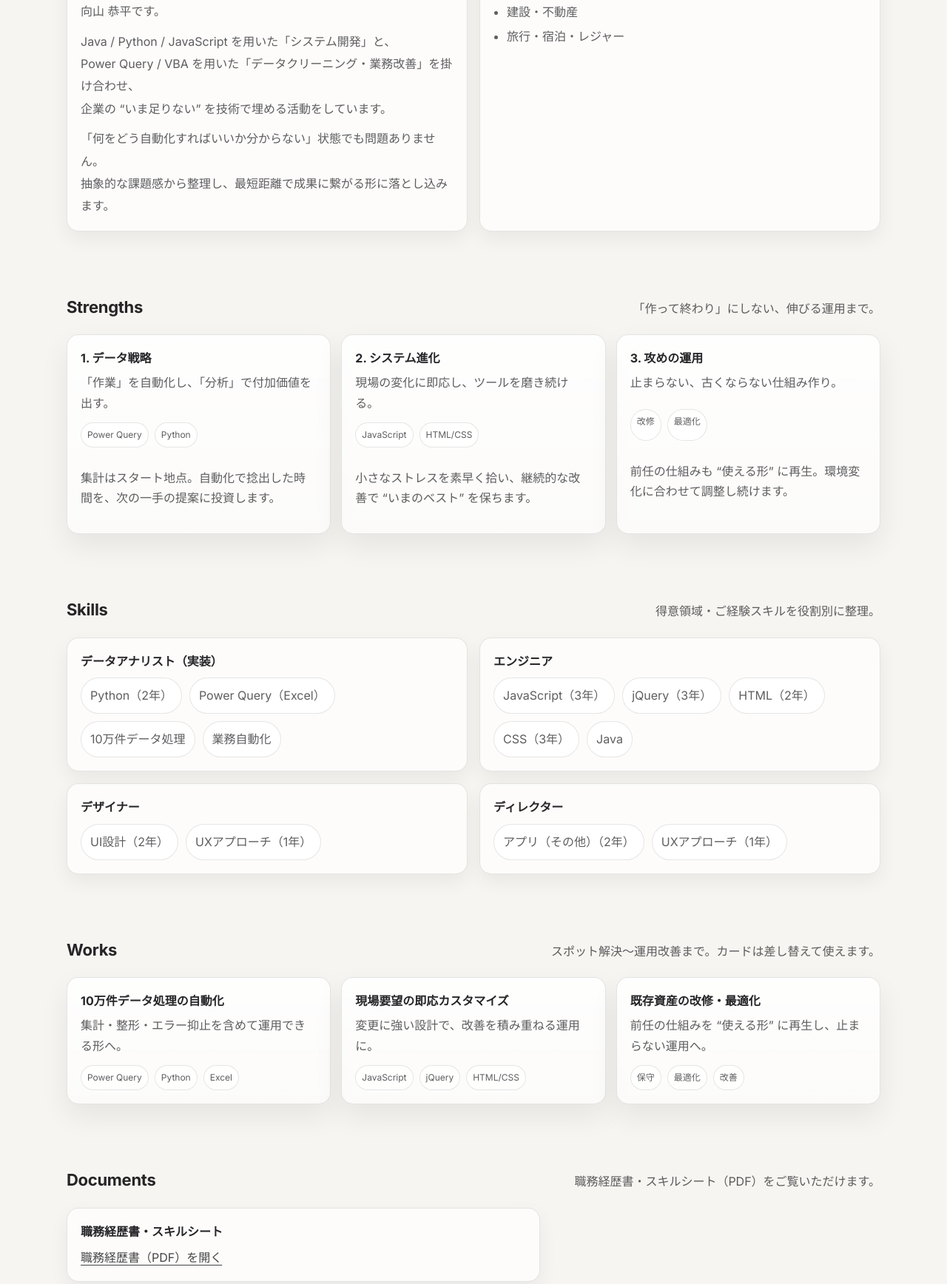
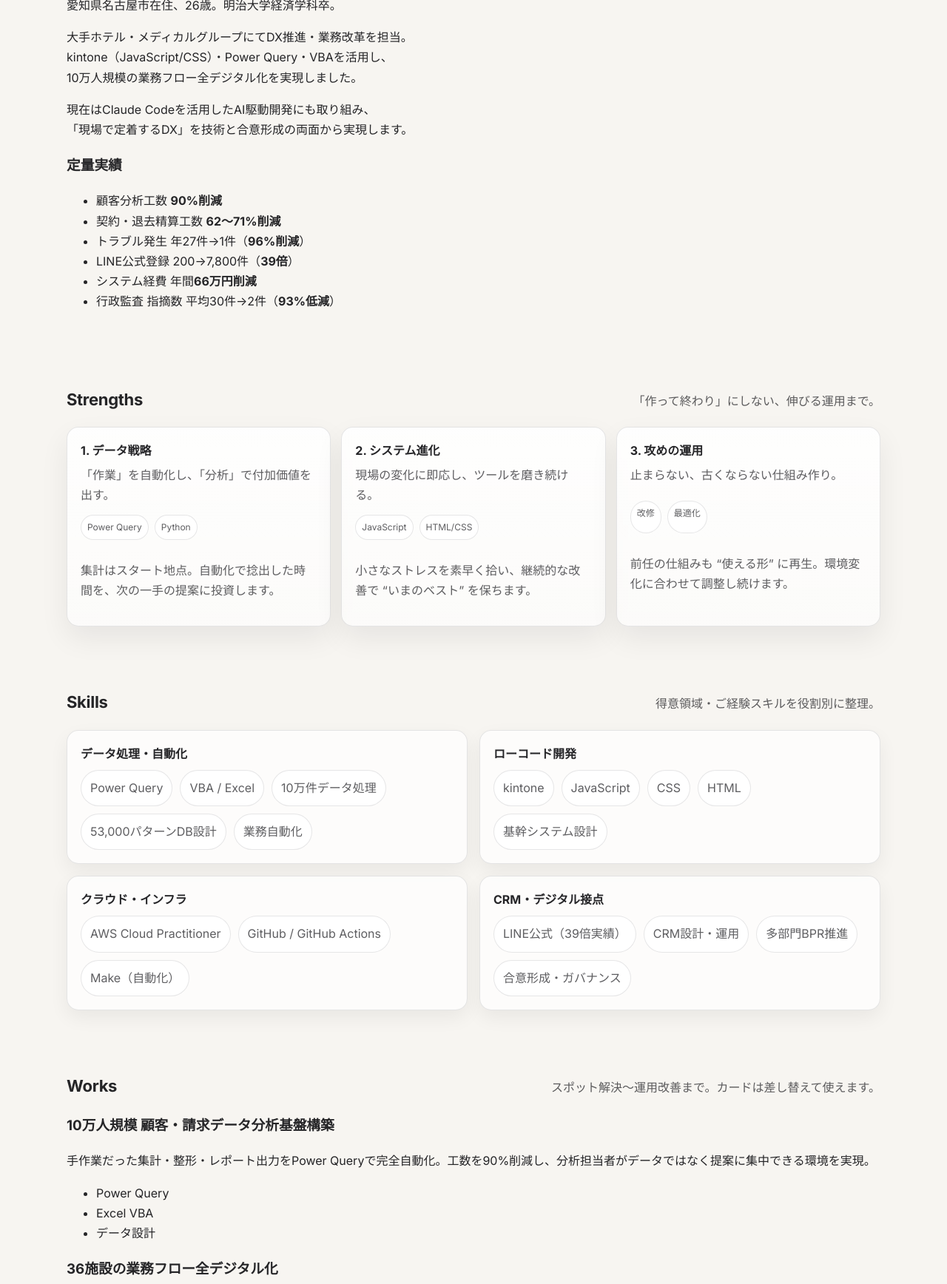
Before and after one commit to kyoheimukaiyamawork-eng/kyohei-mukaiyama2026, a plain HTML site: page docs/index.html in a window 1280 px wide. Shown: the part 929-2665 px from the top of the page at 74% size. Drawn offline with Linux system fonts and the light colour scheme.

Commit message:
portfolio: 実績・スキルを最新データで全更新（2026-04-25）

```diff
--- a/docs/index.html
+++ b/docs/index.html
@@ -74,8 +74,8 @@
               <span class="accent">向山 恭平</span>の自己紹介ポートフォリオです。
             </h1>
             <p class="hero-lead">
-              Power Query（Excel） / JavaScript / Python を駆使し、10万件規模のデータ処理や業務自動化をスポットで解決します。
-              開発スキルと現場の業務改善を掛け合わせ、「いま人手が足りない」「まず自動化したい」を技術で埋めます。
+              Power Query / kintone(JavaScript) / Claude Code を活用し、10万件規模のデータ処理・業務フロー全デジタル化・AI駆動開発を実現。
+              工数90%削減・トラブル96%削減・LINE登録39倍など、すべての改革を数字で語れます。
             </p>
 
             <div class="hero-actions">
@@ -111,15 +111,15 @@
             <dl class="quick-facts">
               <div>
                 <dt>得意</dt>
-                <dd>Power Query / Python / JavaScript</dd>
+                <dd>DX推進 / データ自動化 / kintone</dd>
               </div>
               <div>
-                <dt>対応</dt>
-                <dd>単発・スポット / 改修・運用</dd>
+                <dt>実績</dt>
+                <dd>工数90%削減 / LINE登録39倍</dd>
               </div>
               <div>
-                <dt>目標</dt>
-                <dd>現場が止まらない仕組み作り</dd>
+                <dt>AI活用</dt>
+                <dd>Claude Code・AI駆動開発</dd>
               </div>
             </dl>
 
@@ -144,29 +144,32 @@
             <p>自己紹介と、現場で価値を出す考え方。</p>
           </div>
 
-          <div class="grid two">
-            <div class="panel">
+          <div class=”grid two”>
+            <div class=”panel”>
               <h3>プロフィール</h3>
-              <p class="prose-profile">
-                はじめまして、閲覧いただきありがとうございます。<br />
-                向山 恭平です。
+              <p class=”prose-profile”>
+                はじめまして、向山 恭平です。<br />
+                愛知県名古屋市在住、26歳。明治大学経済学科卒。
               </p>
-              <p class="prose-profile">
-                Java / Python / JavaScript を用いた「システム開発」と、<br />
-                Power Query / VBA を用いた「データクリーニング・業務改善」を掛け合わせ、<br />
-                企業の “いま足りない” を技術で埋める活動をしています。
+              <p class=”prose-profile”>
+                大手ホテル・メディカルグループにてDX推進・業務改革を担当。<br />
+                kintone（JavaScript/CSS）・Power Query・VBAを活用し、<br />
+                10万人規模の業務フロー全デジタル化を実現しました。
               </p>
-              <p class="prose-profile">
-                「何をどう自動化すればいいか分からない」状態でも問題ありません。<br />
-                抽象的な課題感から整理し、最短距離で成果に繋がる形に落とし込みます。
+              <p class=”prose-profile”>
+                現在はClaude Codeを活用したAI駆動開発にも取り組み、<br />
+                「現場で定着するDX」を技術と合意形成の両面から実現します。
               </p>
             </div>
-            <div class="panel">
-              <h3>過去の経験業界</h3>
-              <ul class="list">
-                <li>医療関連</li>
-                <li>建設・不動産</li>
-                <li>旅行・宿泊・レジャー</li>
+            <div class=”panel”>
+              <h3>定量実績</h3>
+              <ul class=”list”>
+                <li>顧客分析工数 <strong>90%削減</strong></li>
+                <li>契約・退去精算工数 <strong>62〜71%削減</strong></li>
+                <li>トラブル発生 年27件→1件（<strong>96%削減</strong>）</li>
+                <li>LINE公式登録 200→7,800件（<strong>39倍</strong>）</li>
+                <li>システム経費 年間<strong>66万円削減</strong></li>
+                <li>行政監査 指摘数 平均30件→2件（<strong>93%低減</strong>）</li>
               </ul>
             </div>
           </div>
@@ -235,36 +238,40 @@
 
           <div class="grid two">
             <div class="panel">
-              <h3>データアナリスト（実装）</h3>
+              <h3>データ処理・自動化</h3>
               <div class="skill-badges" role="list">
-                <span class="pill" role="listitem">Python（2年）</span>
-                <span class="pill" role="listitem">Power Query（Excel）</span>
+                <span class="pill" role="listitem">Power Query</span>
+                <span class="pill" role="listitem">VBA / Excel</span>
                 <span class="pill" role="listitem">10万件データ処理</span>
+                <span class="pill" role="listitem">53,000パターンDB設計</span>
                 <span class="pill" role="listitem">業務自動化</span>
               </div>
             </div>
             <div class="panel">
-              <h3>エンジニア</h3>
+              <h3>ローコード開発</h3>
               <div class="skill-badges" role="list">
-                <span class="pill" role="listitem">JavaScript（3年）</span>
-                <span class="pill" role="listitem">jQuery（3年）</span>
-                <span class="pill" role="listitem">HTML（2年）</span>
-                <span class="pill" role="listitem">CSS（3年）</span>
-                <span class="pill" role="listitem">Java</span>
+                <span class="pill" role="listitem">kintone</span>
+                <span class="pill" role="listitem">JavaScript</span>
+                <span class="pill" role="listitem">CSS</span>
+                <span class="pill" role="listitem">HTML</span>
+                <span class="pill" role="listitem">基幹システム設計</span>
               </div>
             </div>
             <div class="panel">
-              <h3>デザイナー</h3>
+              <h3>クラウド・インフラ</h3>
               <div class="skill-badges" role="list">
-                <span class="pill" role="listitem">UI設計（2年）</span>
-                <span class="pill" role="listitem">UXアプローチ（1年）</span>
+                <span class="pill" role="listitem">AWS Cloud Practitioner</span>
+                <span class="pill" role="listitem">GitHub / GitHub Actions</span>
+                <span class="pill" role="listitem">Make（自動化）</span>
               </div>
             </div>
             <div class="panel">
-              <h3>ディレクター</h3>
+              <h3>CRM・デジタル接点</h3>
               <div class="skill-badges" role="list">
-                <span class="pill" role="listitem">アプリ（その他）（2年）</span>
-                <span class="pill" role="listitem">UXアプローチ（1年）</span>
+                <span class="pill" role="listitem">LINE公式（39倍実績）</span>
+                <span class="pill" role="listitem">CRM設計・運用</span>
+                <span class="pill" role="listitem">多部門BPR推進</span>
+                <span class="pill" role="listitem">合意形成・ガバナンス</span>
               </div>
             </div>
           </div>
@@ -278,40 +285,52 @@
             <p>スポット解決〜運用改善まで。カードは差し替えて使えます。</p>
           </div>
 
-          <div class="cards">
-            <article class="work-card">
-              <div class="work-top">
-                <h3 class="work-title">10万件データ処理の自動化</h3>
-                <p class="work-desc">集計・整形・エラー抑止を含めて運用できる形へ。</p>
+          <div class=”cards”>
+            <article class=”work-card”>
+              <div class=”work-top”>
+                <h3 class=”work-title”>10万人規模 顧客・請求データ分析基盤構築</h3>
+                <p class=”work-desc”>手作業だった集計・整形・レポート出力をPower Queryで完全自動化。工数を90%削減し、分析担当者がデータではなく提案に集中できる環境を実現。</p>
               </div>
-              <ul class="tags" aria-label="技術スタック">
+              <ul class=”tags” aria-label=”技術スタック”>
                 <li>Power Query</li>
-                <li>Python</li>
-                <li>Excel</li>
+                <li>Excel VBA</li>
+                <li>データ設計</li>
               </ul>
             </article>
 
-            <article class="work-card">
-              <div class="work-top">
-                <h3 class="work-title">現場要望の即応カスタマイズ</h3>
-                <p class="work-desc">変更に強い設計で、改善を積み重ねる運用に。</p>
+            <article class=”work-card”>
+              <div class=”work-top”>
+                <h3 class=”work-title”>36施設の業務フロー全デジタル化</h3>
+                <p class=”work-desc”>契約・退去・精算の帳票を30種→7種に集約。kintone×JavaScriptで200件超の書類をワンクリック完結化。行政監査の指摘件数を平均30件→2件に低減。</p>
               </div>
-              <ul class="tags" aria-label="技術スタック">
+              <ul class=”tags” aria-label=”技術スタック”>
+                <li>kintone</li>
                 <li>JavaScript</li>
-                <li>jQuery</li>
-                <li>HTML/CSS</li>
+                <li>CSS</li>
               </ul>
             </article>
 
-            <article class="work-card">
-              <div class="work-top">
-                <h3 class="work-title">既存資産の改修・最適化</h3>
-                <p class="work-desc">前任の仕組みを “使える形” に再生し、止まらない運用へ。</p>
+            <article class=”work-card”>
+              <div class=”work-top”>
+                <h3 class=”work-title”>LINE公式アカウント 登録者39倍成長</h3>
+                <p class=”work-desc”>CRM戦略の立案からLINE公式の設計・運用まで一貫担当。登録者数を200件→7,800件へ拡大。デジタル接点を活用した顧客コミュニケーション基盤を構築。</p>
               </div>
-              <ul class="tags" aria-label="技術スタック">
-                <li>保守</li>
-                <li>最適化</li>
-                <li>改善</li>
+              <ul class=”tags” aria-label=”技術スタック”>
+                <li>LINE公式</li>
+                <li>CRM設計</li>
+                <li>マーケティング</li>
+              </ul>
+            </article>
+
+            <article class=”work-card”>
+              <div class=”work-top”>
+                <h3 class=”work-title”>AIツール UI/UXモック制作（外部クライアント向け）</h3>
+                <p class=”work-desc”>AI SaaSのメイン画面をHTML/CSSで2パターン作成・GitHub Pages納品。「左フルレール型」「左レール開閉型」を比較提案し、クライアントの意思決定を支援。</p>
+              </div>
+              <ul class=”tags” aria-label=”技術スタック”>
+                <li>HTML / CSS</li>
+                <li>UI設計</li>
+                <li>GitHub Pages</li>
               </ul>
             </article>
           </div>
```
